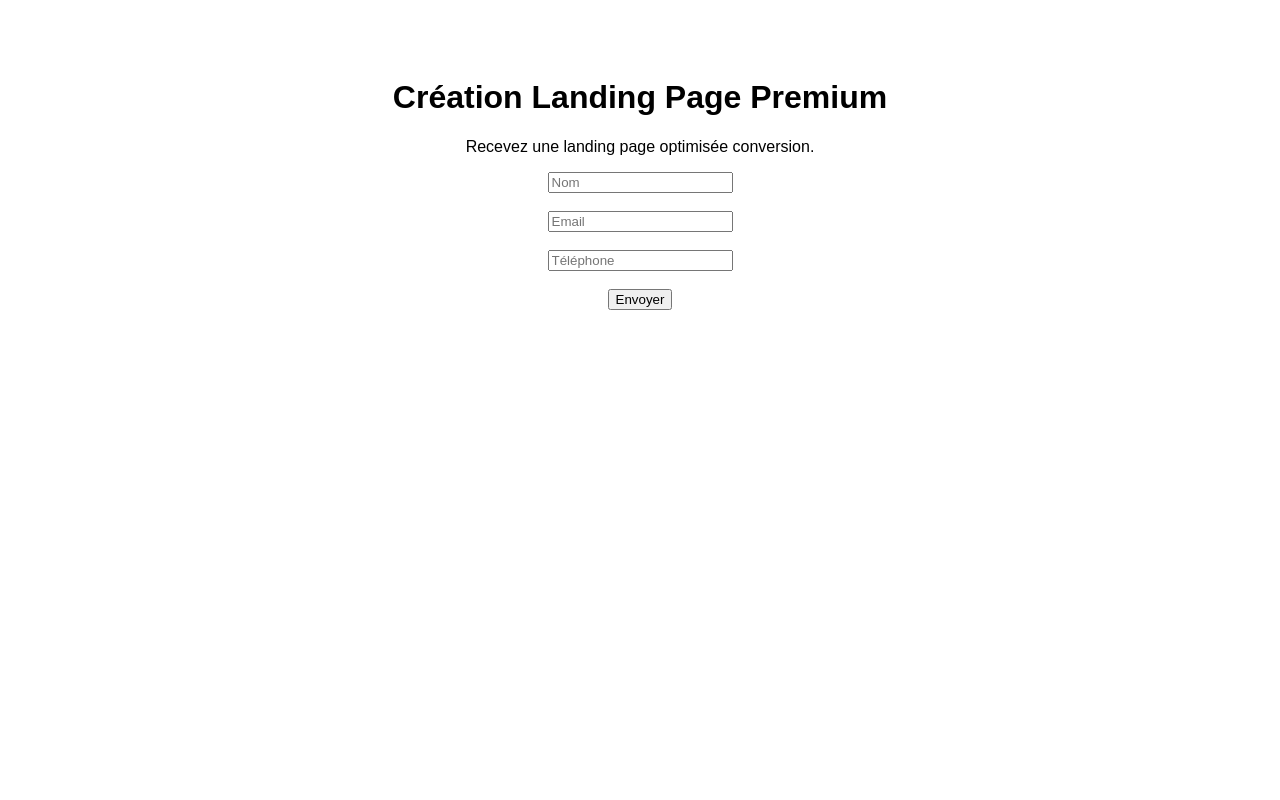
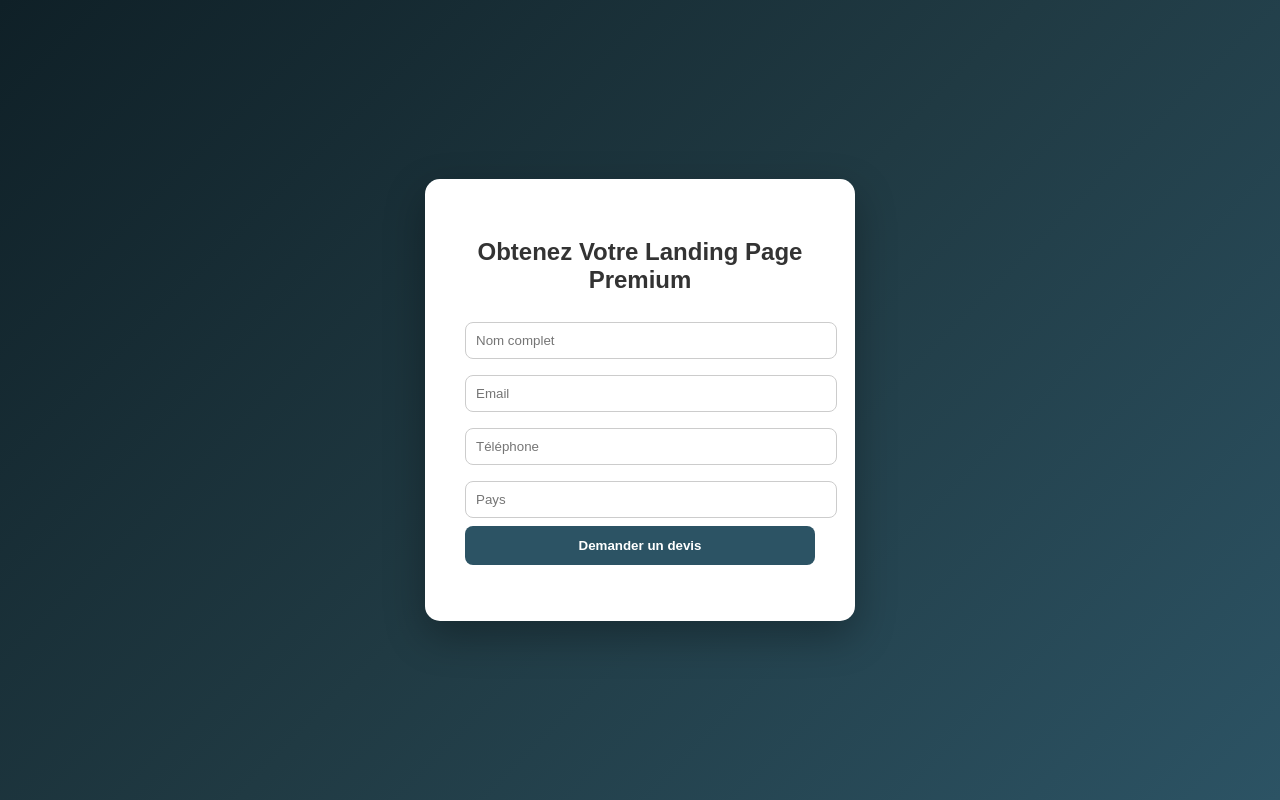
Before and after one commit to treza8347-a11y/landing-page, a plain HTML site: page index.html in a window 1280 px wide. Drawn offline with Linux system fonts and the light colour scheme.

Commit message:
Refactor landing page HTML and form submission

```diff
--- a/index.html
+++ b/index.html
@@ -1,42 +1,97 @@
 <!DOCTYPE html>
-<html>
+<html lang="fr">
 <head>
 <meta charset="UTF-8">
-<title>Landing Page Premium</title>
+<meta name="viewport" content="width=device-width, initial-scale=1.0">
+<title>Création Landing Page Premium</title>
+<style>
+body{
+font-family: Arial, sans-serif;
+background: linear-gradient(135deg,#0f2027,#203a43,#2c5364);
+color:white;
+display:flex;
+justify-content:center;
+align-items:center;
+height:100vh;
+margin:0;
+}
+.container{
+background:white;
+color:#333;
+padding:40px;
+border-radius:15px;
+width:350px;
+box-shadow:0 15px 40px rgba(0,0,0,0.3);
+}
+h2{text-align:center;margin-bottom:20px;}
+input{
+width:100%;
+padding:10px;
+margin:8px 0;
+border-radius:8px;
+border:1px solid #ccc;
+}
+button{
+width:100%;
+padding:12px;
+background:#2c5364;
+color:white;
+border:none;
+border-radius:8px;
+cursor:pointer;
+font-weight:bold;
+}
+button:hover{background:#203a43;}
+.success{color:green;text-align:center;margin-top:10px;}
+</style>
 </head>
-<body style="font-family: Arial; text-align:center; padding:50px;">
+<body>
 
-<h1>Création Landing Page Premium</h1>
-<p>Recevez une landing page optimisée conversion.</p>
+<div class="container">
+<h2>Obtenez Votre Landing Page Premium</h2>
 
-<form id="form">
-<input type="text" id="nom" placeholder="Nom" required><br><br>
-<input type="email" id="email" placeholder="Email" required><br><br>
-<input type="tel" id="telephone" placeholder="Téléphone"><br><br>
-<button type="submit">Envoyer</button>
+<form id="leadForm">
+<input type="text" id="nom" placeholder="Nom complet" required>
+<input type="email" id="email" placeholder="Email" required>
+<input type="text" id="telephone" placeholder="Téléphone" required>
+<input type="text" id="pays" placeholder="Pays" required>
+<button type="submit">Demander un devis</button>
 </form>
 
-<p id="message" style="color:green;"></p>
+<p class="success" id="message"></p>
+
+</div>
+
 <script>
-document.getElementById("form").addEventListener("submit", function(e) {
+document.getElementById("leadForm").addEventListener("submit", async function(e){
 e.preventDefault();
 
-const formData = new FormData();
-formData.append("nom", document.getElementById("nom").value);
-formData.append("email", document.getElementById("email").value);
-formData.append("telephone", document.getElementById("telephone").value);
-
-fetch("/api/lead", {
-method: "POST",
-headers: {
-"Content-Type": "application/json"
-},
-body: JSON.stringify({
+const data = {
 nom: document.getElementById("nom").value,
 email: document.getElementById("email").value,
-telephone: document.getElementById("telephone").value
-})
-})
+telephone: document.getElementById("telephone").value,
+pays: document.getElementById("pays").value
+};
+
+try{
+const response = await fetch("/api/lead",{
+method:"POST",
+headers:{
+"Content-Type":"application/json"
+},
+body: JSON.stringify(data)
+});
+
+if(response.ok){
+document.getElementById("message").innerText="Demande envoyée avec succès !";
+}else{
+document.getElementById("message").innerText="Erreur d'envoi.";
+}
+
+}catch(error){
+document.getElementById("message").innerText="Erreur serveur.";
+}
+});
 </script>
 
 </body>
```
